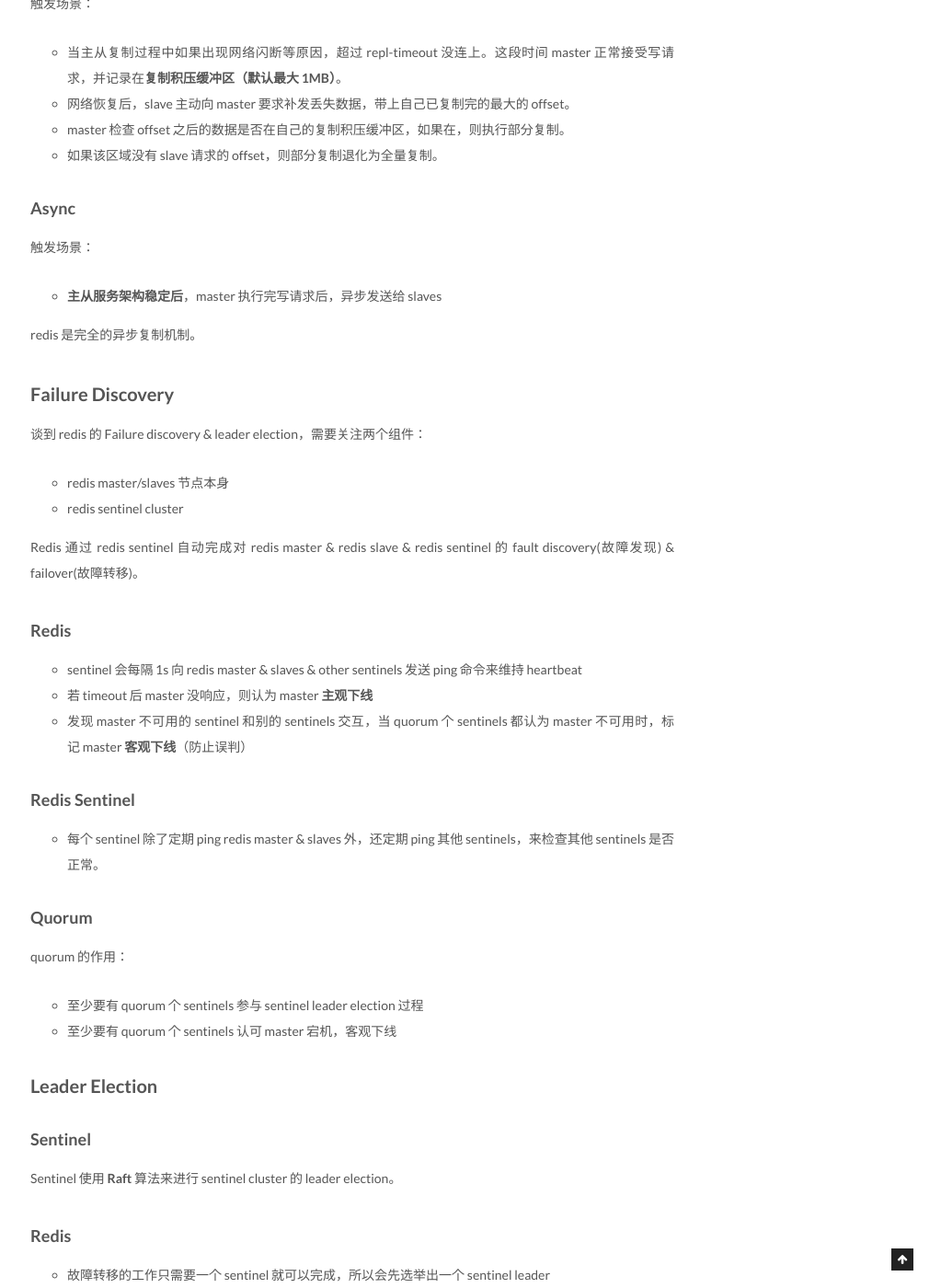
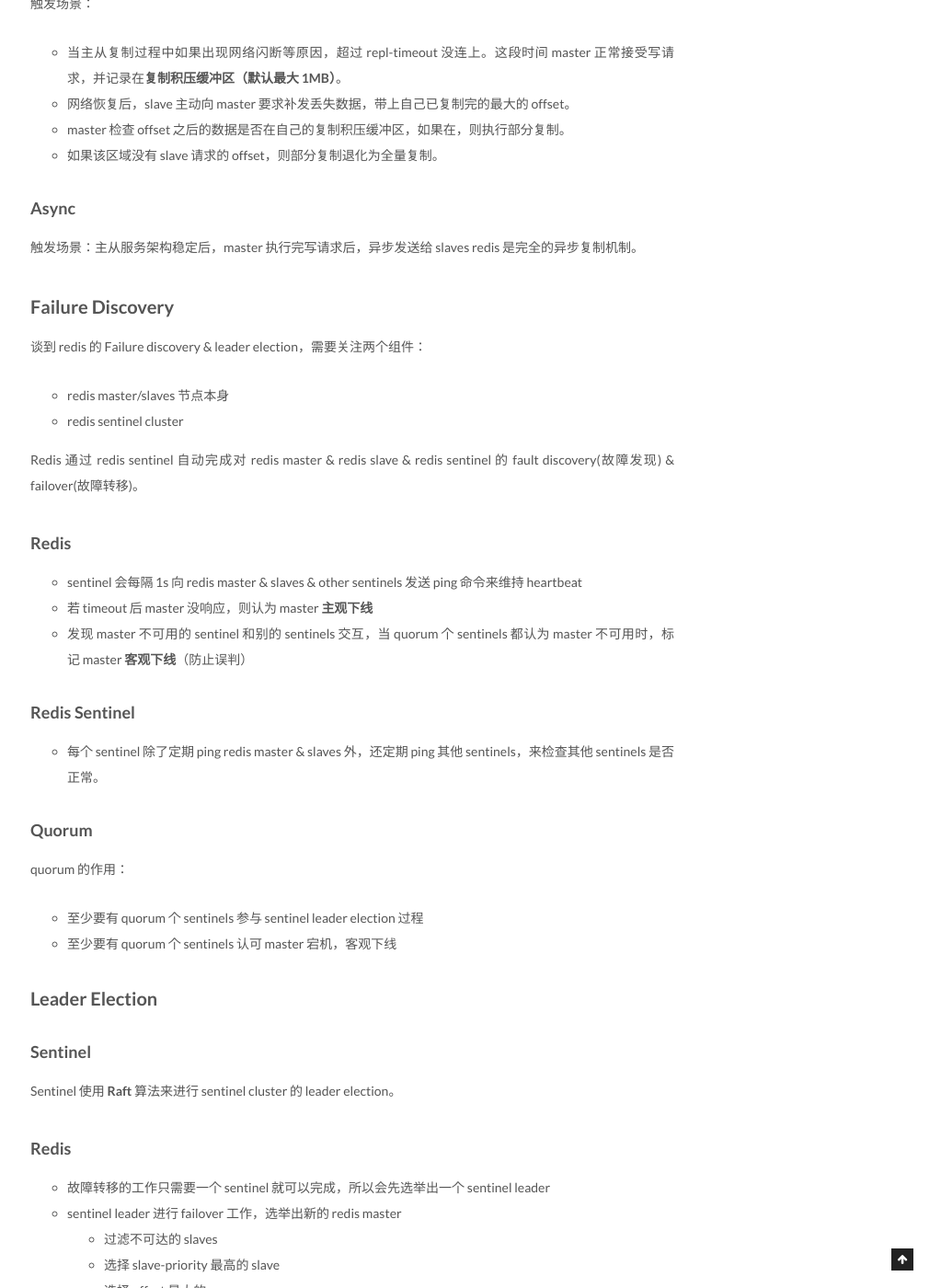
Before and after one commit to qimiguang/qimiguang.github.io, a Jekyll site: the page built from _posts/2018-07-20-Mainstream-Distributd-Storage-System-Comparison.md, in a window 1280 px wide and 1400 px high, scrolled down 10648 px. Shown: the whole window at 92% size, without its empty margins (257-1280 px from the left). Built offline with Jekyll 4.4.1, drawn with Linux system fonts in a browser that asks for light colours; comment, search, counter and statistics services are not loaded.

```diff
--- a/_posts/2018-07-20-Mainstream-Distributd-Storage-System-Comparison.md
+++ b/_posts/2018-07-20-Mainstream-Distributd-Storage-System-Comparison.md
@@ -275,9 +275,7 @@ Redis 中 roles 有:
 * 如果该区域没有 slave 请求的 offset，则部分复制退化为全量复制。
 
 ### Async
-触发场景：
-* **主从服务架构稳定后**，master 执行完写请求后，异步发送给 slaves
-
+触发场景：主从服务架构稳定后，master 执行完写请求后，异步发送给 slaves
 redis 是完全的异步复制机制。
 
 ## Failure Discovery
@@ -320,7 +318,7 @@ Sentinel 使用 **Raft** 算法来进行 sentinel cluster 的 leader election。
 * 将新的 master 通知所有的 redis servers & redis clients
 * redis slaves follow 新的 master
 * 原 master 恢复后，follow 新的 master
-* * sentinel 通知 redis client 更新本地的 master & slaves 配置信息
+* sentinel 通知 redis client 更新本地的 master & slaves 配置信息
 
 
 ## Partition
```
